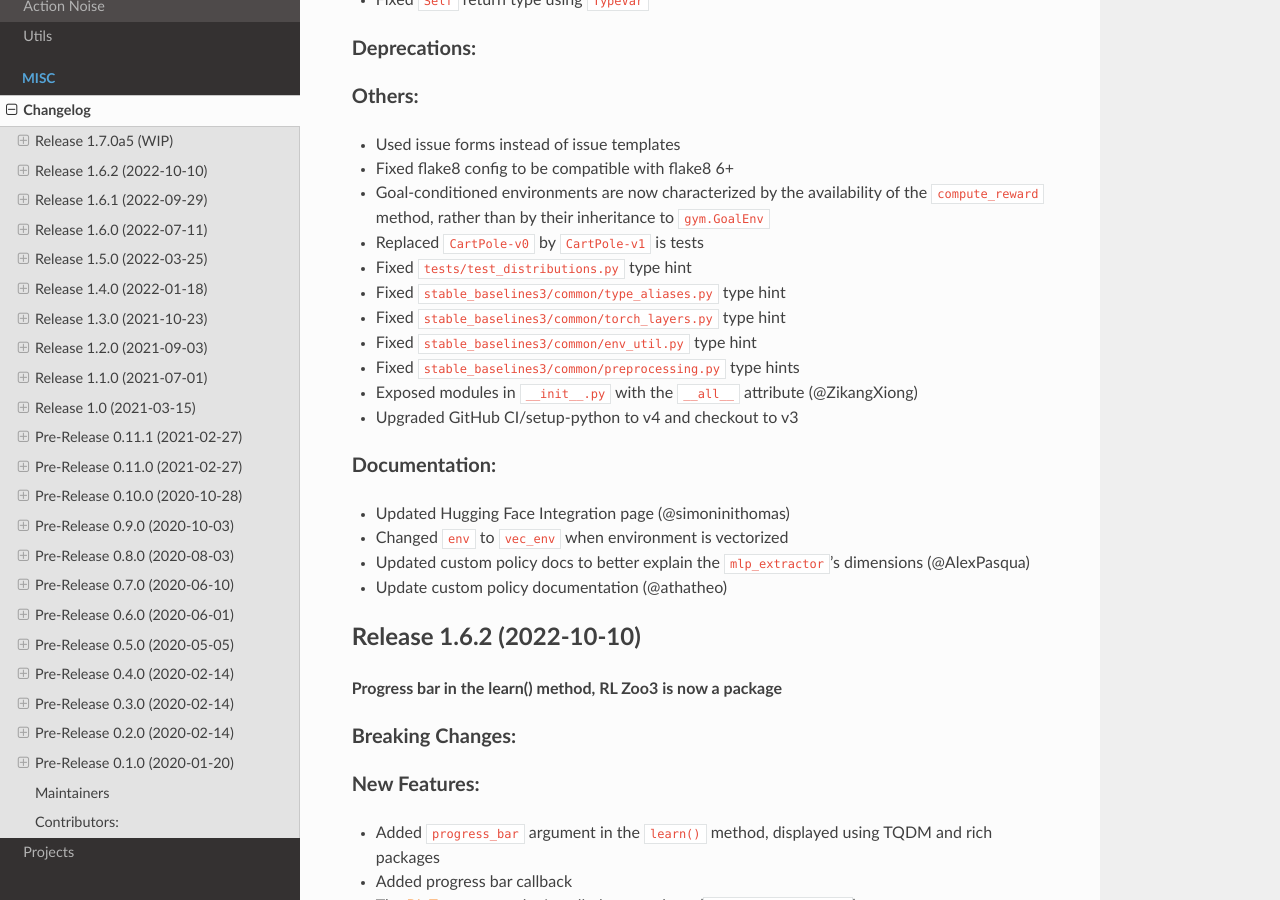
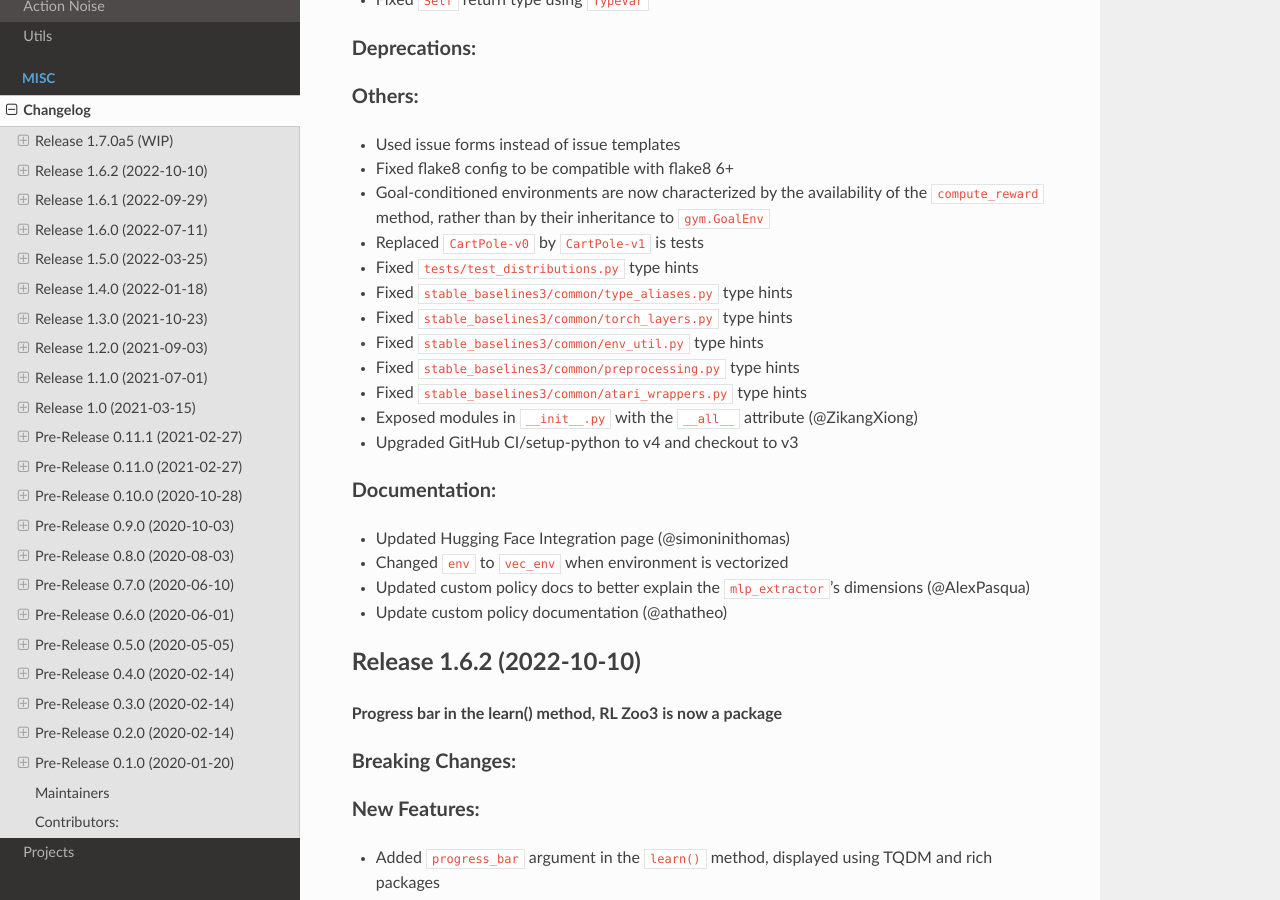
Before and after one commit to DLR-RM/stable-baselines3, a Sphinx documentation site: the page built from docs/misc/changelog.rst, in a window 1280 px wide and 900 px high, scrolled down 832 px. Built offline with Sphinx 7.4.7 and the Read the Docs theme 2.0.0, drawn with Linux system fonts in a browser that asks for light colours; pages that are not in the unit, such as notebooks, are missing from menus; the version number could not be read and is left out.

Commit message:
Fix `stable_baselines3/common/atari_wrappers.py` type hints (#1216)
* Fix `stable_baselines3/common/atari_wrappers.py` type hints

* Fix initialization

Co-authored-by: Quentin Gallouédec <45557362+qgallouedec@users.noreply.github.com>

```diff
--- a/docs/misc/changelog.rst
+++ b/docs/misc/changelog.rst
@@ -41,11 +41,12 @@ Others:
 - Fixed flake8 config to be compatible with flake8 6+
 - Goal-conditioned environments are now characterized by the availability of the ``compute_reward`` method, rather than by their inheritance to ``gym.GoalEnv``
 - Replaced ``CartPole-v0`` by ``CartPole-v1`` is tests
-- Fixed ``tests/test_distributions.py`` type hint
-- Fixed ``stable_baselines3/common/type_aliases.py`` type hint
-- Fixed ``stable_baselines3/common/torch_layers.py`` type hint
-- Fixed ``stable_baselines3/common/env_util.py`` type hint
+- Fixed ``tests/test_distributions.py`` type hints
+- Fixed ``stable_baselines3/common/type_aliases.py`` type hints
+- Fixed ``stable_baselines3/common/torch_layers.py`` type hints
+- Fixed ``stable_baselines3/common/env_util.py`` type hints
 - Fixed ``stable_baselines3/common/preprocessing.py`` type hints
+- Fixed ``stable_baselines3/common/atari_wrappers.py`` type hints
 - Exposed modules in ``__init__.py`` with the ``__all__`` attribute (@ZikangXiong)
 - Upgraded GitHub CI/setup-python to v4 and checkout to v3
 
--- a/setup.cfg
+++ b/setup.cfg
@@ -31,7 +31,6 @@ follow_imports = silent
 show_error_codes = True
 exclude = (?x)(
     stable_baselines3/a2c/a2c.py$
-    | stable_baselines3/common/atari_wrappers.py$
     | stable_baselines3/common/base_class.py$
     | stable_baselines3/common/buffers.py$
     | stable_baselines3/common/callbacks.py$
```
Also changed, not shown: 1 other file.
